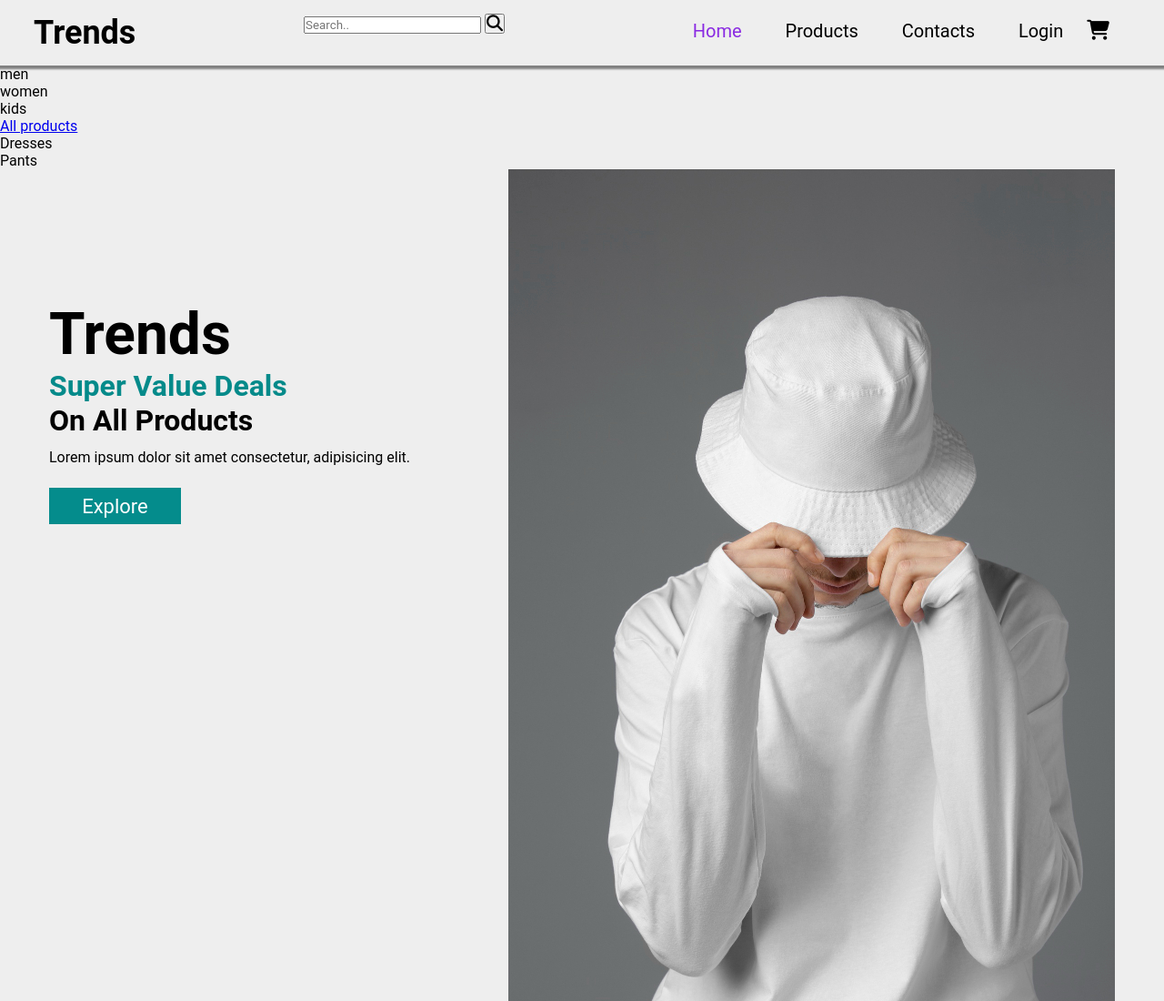
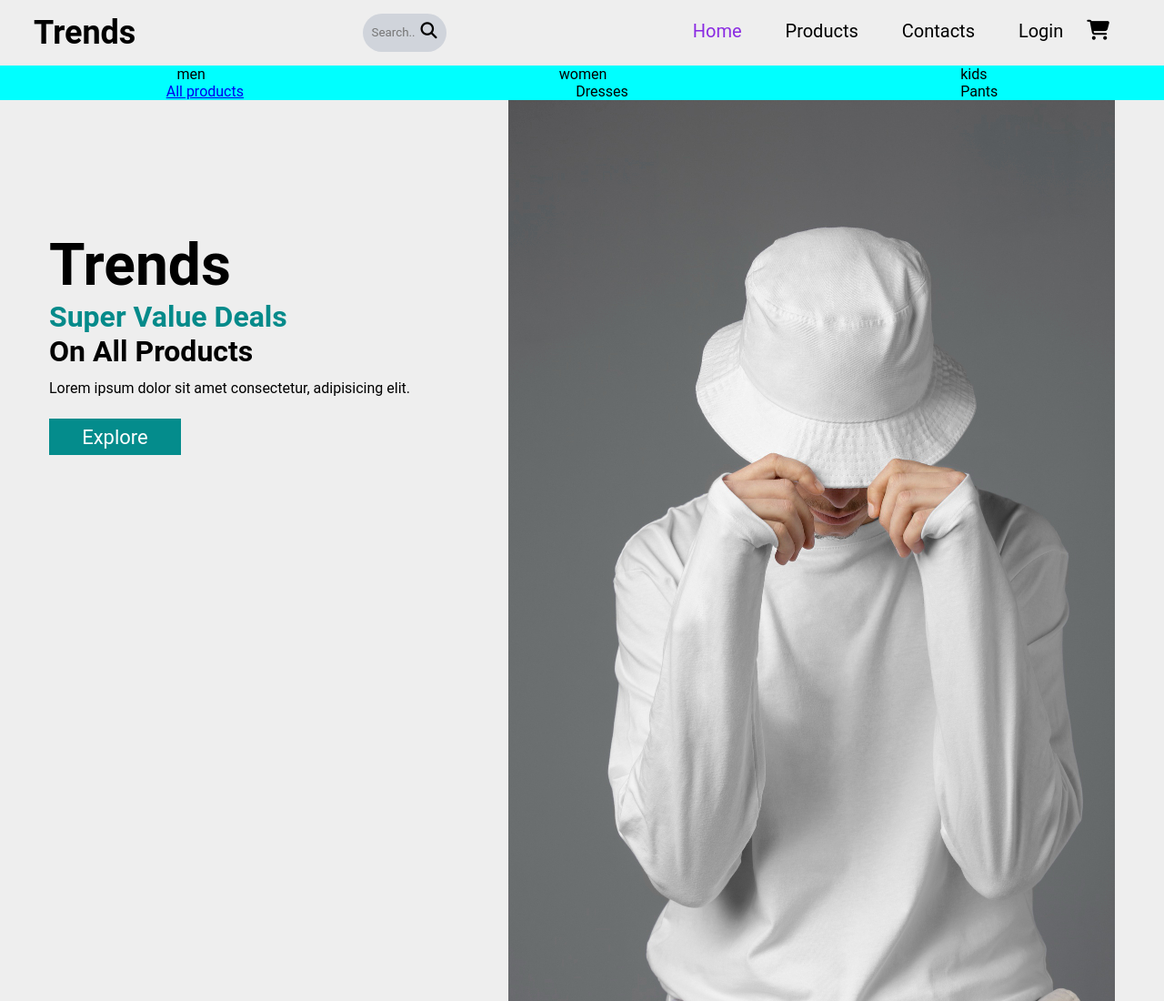
Before and after one commit to Gauravj12/Ecommerce-website, a plain HTML site: page index.html in a window 1280 px wide. Shown: the top 1100 px of the page at 91% size. Drawn offline with Linux system fonts and the light colour scheme.

Commit message:
Update style.css

```diff
--- a/style/style.css
+++ b/style/style.css
@@ -19,6 +19,38 @@ nav{
 nav .logo{
     margin-left: 22px;
     font-size: 24px;
+}
+
+.searchBox {
+    /* margin-top: 7px; */
+    background: #d0d4db;
+    border-radius: 40px;
+    padding: 10px;
+}
+
+.searchButton{
+    background-color: transparent;
+    border: none;
+    color: black;
+}
+
+.searchBox .searchInput{
+    width: 50px;
+    background-color: transparent;
+    border: none;
+    transition: 0.4s;
+    outline: none;
+
+}
+.searchBox:hover > .searchInput {
+    width: 240px;
+    padding: 0 6px;
+    border: none;
+}
+
+.searchBox:hover > .searchButton {
+    background-color: transparent;
+    border: none;
 }
 
 ul{
@@ -46,6 +78,12 @@ nav ul li #home-nav{
 nav ul li #home-nav:hover{
     color: gray;
     cursor: pointer;
+}
+
+.product-categories,.sub-product-categories{
+    display: flex;
+    justify-content: space-around;
+    background-color: aqua;
 }
 
 .main{
```
